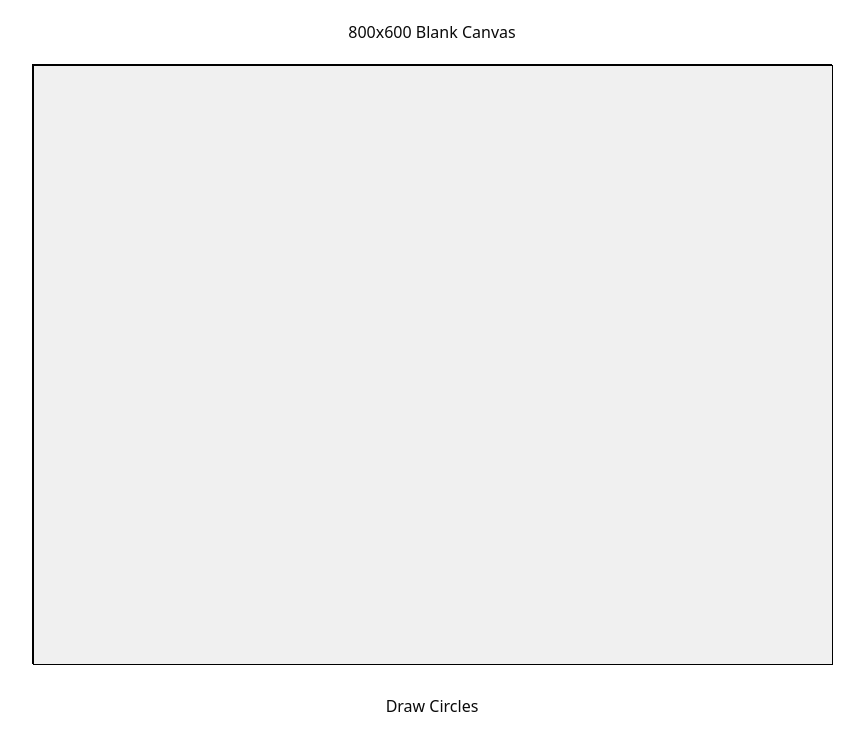
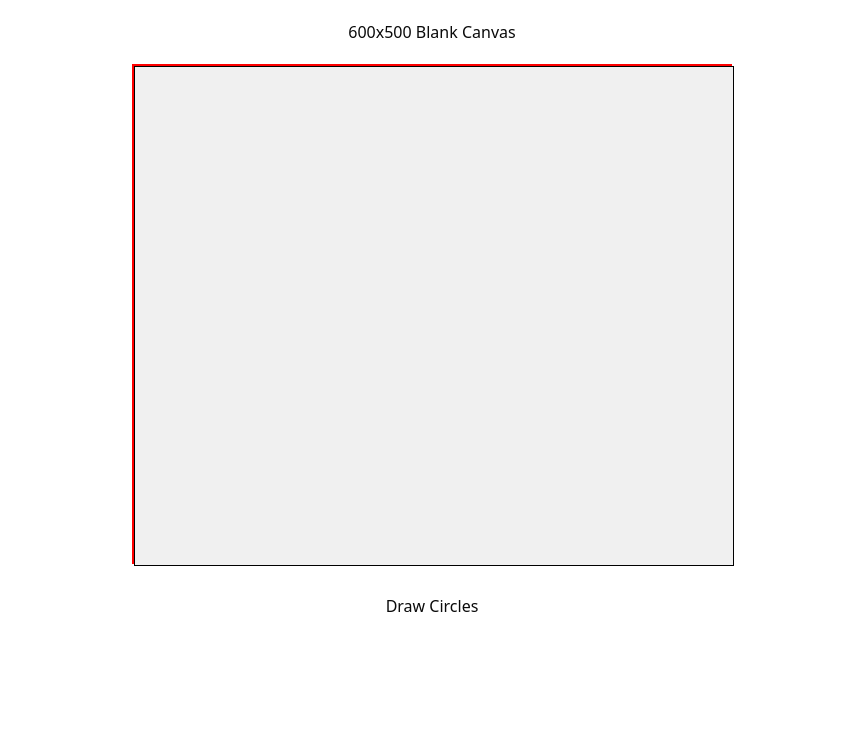
Before and after one commit to Imotechs/document-scanner, a Next.js app: page /lab5 in a window 1280 px wide. Shown: the top 750 px of the page, without its empty margins (208-1072 px from the left). Built offline with nearby package versions, Linux system fonts and the light colour scheme.

Commit message:
canvas size adjusted

```diff
--- a/app/lab5/page.tsx
+++ b/app/lab5/page.tsx
@@ -12,8 +12,8 @@ const Lab5Page = () => {
 
         if (canvas) {
             // Initialize the canvas
-            canvas.width = 800;
-            canvas.height = 600;
+            canvas.width = 600;
+            canvas.height = 500;
 
             const ctx = canvas.getContext('2d');
             if (ctx) {
@@ -43,8 +43,8 @@ const Lab5Page = () => {
         ctx.clearRect(0, 0, canvas.width, canvas.height);
 
         // Redraw background
-        ctx.fillStyle = '#f0f0f0';
-        ctx.fillRect(0, 0, canvas.width, canvas.height);
+        // ctx.fillStyle = '#f0f0f0';
+        // ctx.fillRect(0, 0, canvas.width, canvas.height);
 
         // Draw lines between circles
         ctx.strokeStyle = 'blue';
@@ -78,13 +78,13 @@ const Lab5Page = () => {
     };
     return (
         <div style={{ textAlign: 'center', marginTop: '20px' }}>
-            <h1>800x600 Blank Canvas</h1>
+            <h1>600x500 Blank Canvas</h1>
             <div
                 style={{
                     position: 'relative',
-                    width: '800px',
-                    height: '600px',
-                    border: '1px solid black',
+                    width: '600px',
+                    height: '500px',
+                    border: '2px solid red',
                     margin: '20px auto',
                 }}
             >
@@ -94,8 +94,8 @@ const Lab5Page = () => {
                         position: 'absolute',
                         top: 0,
                         left: 0,
-                        width: '800px',
-                        height: '600px',
+                        width: '600px',
+                        height: '500px',
                         border: '1px solid black'
                     }}
                     // onMouseDown={handleMouseDown}
```
